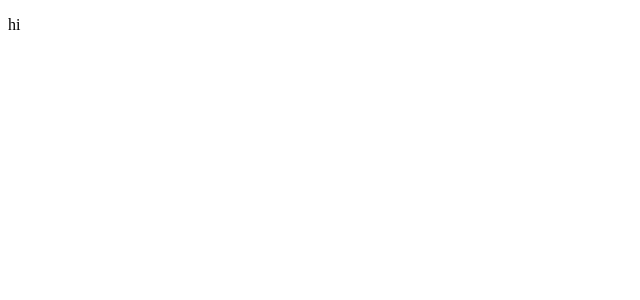
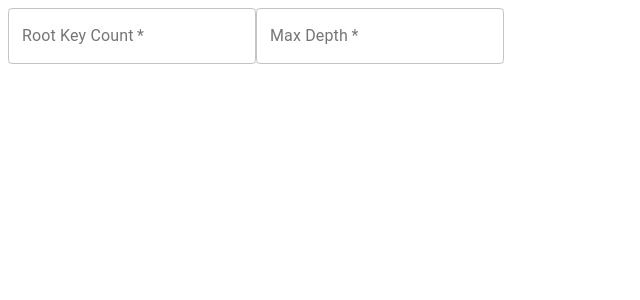
Before and after one commit to AryanSinghal/training-task, a React (Create React App) app in the folder M4/: page / in a window 1280 px wide. Shown: the top 300 px of the page, without its empty margins (0-640 px from the left). Built offline with nearby package versions, Linux system fonts and the light colour scheme.

Commit message:
feat: 🎸 add create object

```diff
--- a/M4/package.json
+++ b/M4/package.json
@@ -15,7 +15,8 @@
     "react-dom": "16.13.0",
     "react-router-dom": "^5.1.2",
     "react-scripts": "3.4.0",
-    "styled-components": "^5.0.0"
+    "styled-components": "^5.0.0",
+    "yup": "0.28.2"
   },
   "scripts": {
     "start": "react-scripts start",
--- a/M4/src/App.js
+++ /dev/null
@@ -1,7 +0,0 @@
-import React from 'react';
-
-function App() {
-  return (<p>hi</p>);
-}
-
-export default App;
--- /dev/null
+++ b/M4/src/App.jsx
@@ -0,0 +1,8 @@
+import React from 'react';
+import { CreateObject } from './pages';
+
+function App() {
+  return (<CreateObject />);
+}
+
+export default App;
--- /dev/null
+++ b/M4/src/Layout/index.js
@@ -0,0 +1,3 @@
+export { AuthLayout } from './AuthLayout';
+export { PrivateLayout } from './PrivateLayout';
+export * from './components';
--- a/M4/src/configs/constant.js
+++ b/M4/src/configs/constant.js
@@ -0,0 +1,10 @@
+import * as yup from 'yup';
+
+export const VALIDATION_SCHEMA = yup.object().shape({
+  count: yup
+    .number('Root Key Count should be number')
+    .required('Root Key Count is required'),
+  depth: yup
+    .number('Max Depth should be number')
+    .required('Max Depth is required'),
+});
--- /dev/null
+++ b/M4/src/pages/CreateObject/CreateObject.jsx
@@ -0,0 +1,86 @@
+import React from 'react';
+import { TextField } from '@material-ui/core';
+import { VALIDATION_SCHEMA } from '../../configs/constant';
+
+class CreateObject extends React.Component {
+  constructor(props) {
+    super(props);
+    this.state = {
+      count: '',
+      depth: '',
+      depthError: '',
+      countError: ''
+    };
+  }
+
+  hasErrors = () => {
+    const {
+      count, depth, depthError, countError,
+    } = this.state;
+    return (!(count && depth)
+      || (depthError || countError));
+  }
+
+  getError = async (label, labelValue) => {
+    const key = `${[label]}Error`;
+    try {
+      await VALIDATION_SCHEMA.validateAt(label, { [label]: labelValue });
+      return '';
+    } catch (error) {
+      return error.errors;
+    }
+  }
+
+  isDisabled = () => !!(this.hasErrors())
+
+  handleCountChange = (event) => {
+    const { value } = event.target;
+    this.getError('count', value)
+      .then((state) => this.setState({ countError: state, count: value }))
+      .catch((stateError) => (
+        this.setState({ countError: stateError, count: value })
+      ));
+  }
+
+  handleDepthChange = (event) => {
+    const { value } = event.target;
+    this.getError('depth', value)
+      .then((state) => this.setState({ depthError: state, depth: value }))
+      .catch((stateError) => (
+        this.setState({ depthError: stateError, depth: value })
+      ));
+  }
+
+
+  render() {
+    const { countError, depthError } = this.state;
+    console.log(this.state);
+
+    return (
+      <>
+        <TextField
+          required
+          id="root-key-count"
+          label="Root Key Count"
+          variant="outlined"
+          helperText={countError}
+          error={!!(countError)}
+          onChange={this.handleCountChange}
+          onBlur={this.handleCountChange}
+        />
+        <TextField
+          required
+          id="max-depth"
+          label="Max Depth"
+          variant="outlined"
+          helperText={depthError}
+          error={!!(depthError)}
+          onChange={this.handleDepthChange}
+          onBlur={this.handleDepthChange}
+        />
+      </>
+    );
+  }
+}
+
+export default CreateObject;
--- /dev/null
+++ b/M4/src/pages/CreateObject/index.js
@@ -0,0 +1 @@
+export { default as CreateObject } from './CreateObject';
--- /dev/null
+++ b/M4/src/pages/NoMatch/NoMatch.jsx
@@ -0,0 +1,15 @@
+import React from 'react';
+import { Typography } from '@material-ui/core';
+
+const NoMatch = () => (
+  <div align="center">
+    <Typography gutterBottom variant="h3">
+        Not Found
+    </Typography>
+    <Typography variant="h6">
+        Seems like page you are looking for does not exist
+    </Typography>
+  </div>
+);
+
+export default NoMatch;
--- /dev/null
+++ b/M4/src/pages/NoMatch/index.js
@@ -0,0 +1 @@
+export { default as NoMatch } from './NoMatch';
--- /dev/null
+++ b/M4/src/pages/index.js
@@ -0,0 +1,2 @@
+export { CreateObject } from './CreateObject';
+export { NoMatch } from './NoMatch';
```
